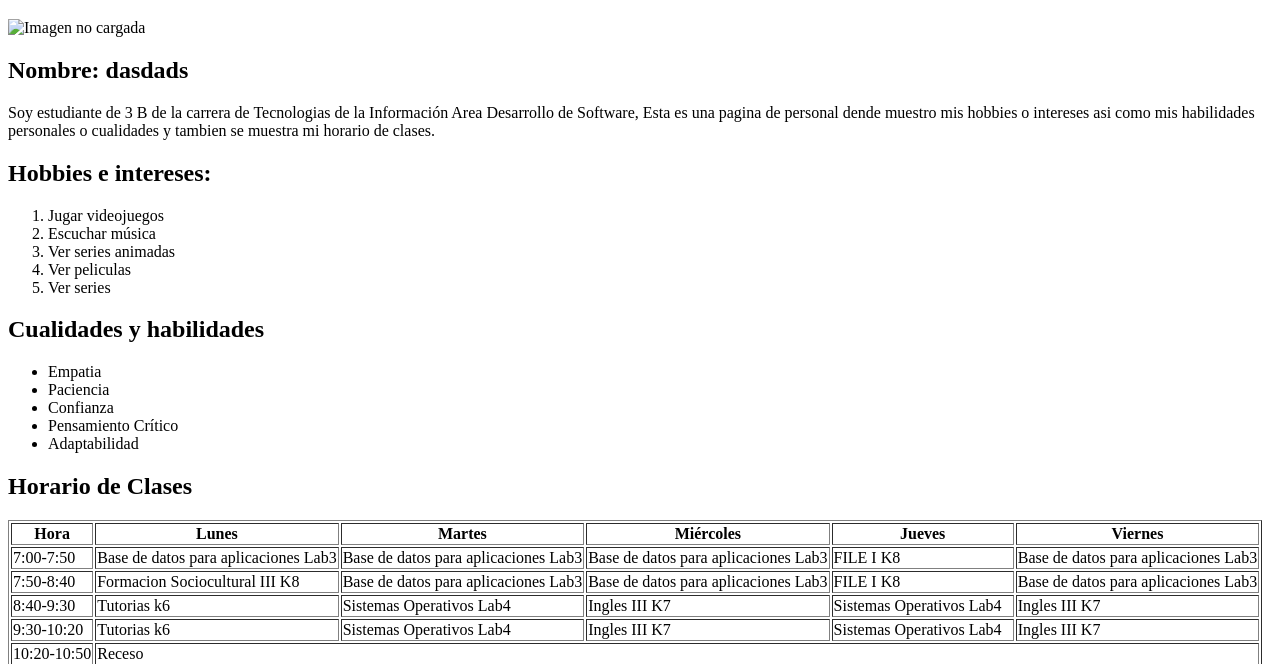
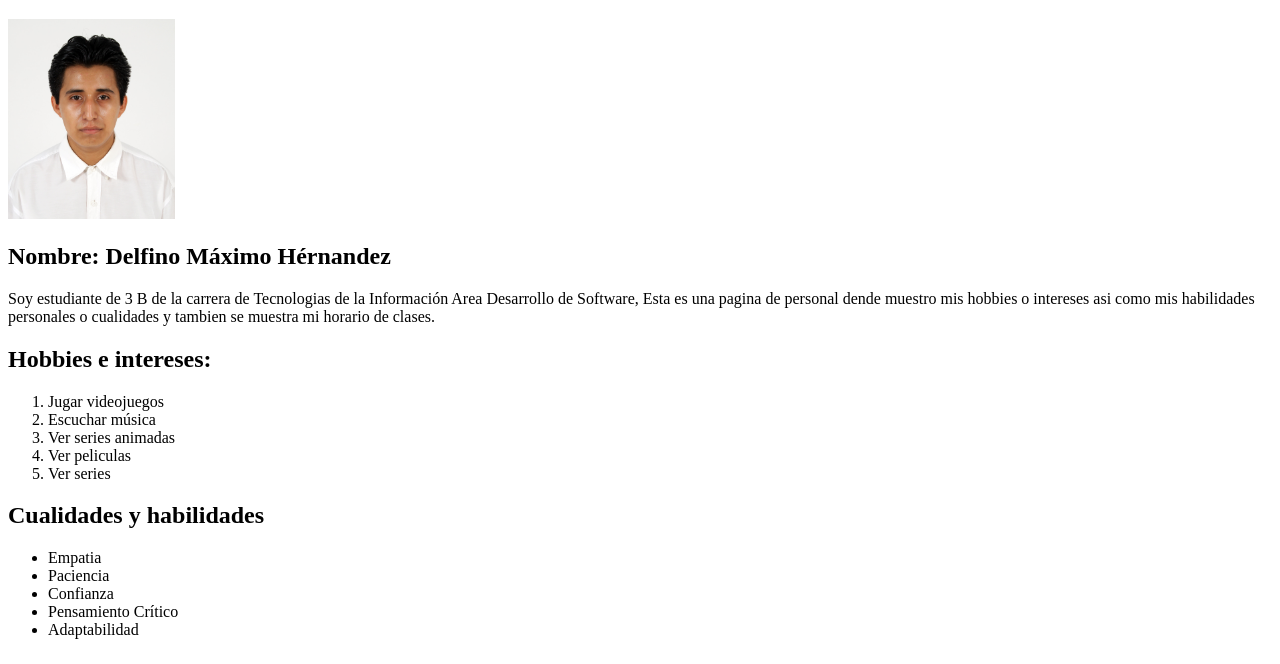
Before and after one commit to Delfino114/3B-Delfino, a plain HTML site: page Página Web Personal P1/Index.html in a window 1280 px wide. Shown: the part 61-725 px from the top of the page. Drawn offline with Linux system fonts and the light colour scheme.

Commit message:
Index.html

```diff
--- a/Página Web Personal P1/Index.html
+++ b/Página Web Personal P1/Index.html
@@ -8,9 +8,9 @@
 <body>
     <h1>Creación de una Página Web Personal </h1>
 
-    <img src="./Recursos/olas.jpg" alt="Imagen no cargada" height="200px">
+    <img src="./Recursos/delfino.jpg" alt="Imagen no cargada" height="200px">
 
-    <h2>Nombre: dasdads</h2>
+    <h2>Nombre: Delfino Máximo Hérnandez</h2>
     <p>
         Soy estudiante de 3 B de la carrera de Tecnologias
         de la Información Area Desarrollo de Software, Esta es
@@ -136,7 +136,7 @@
     <h2>Redes Sociales</h2>
     <ul>
         <li>
-            <a href="https://www.facebook.com/profile.php?id=asdasdwqeq">Facebook</a>
+            <a href="https://www.facebook.com/profile.php?id=100090168332533">Facebook</a>
         </li>
     </ul>
 </body>
```
